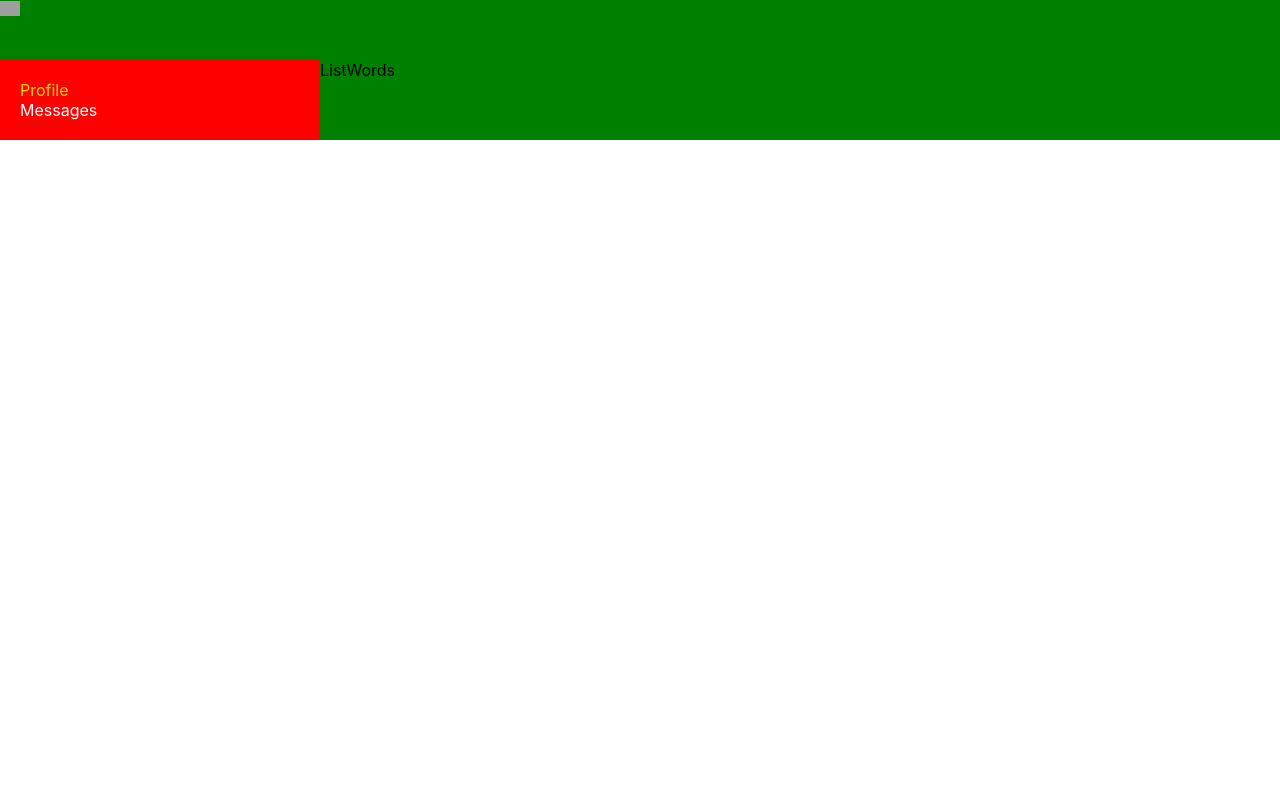
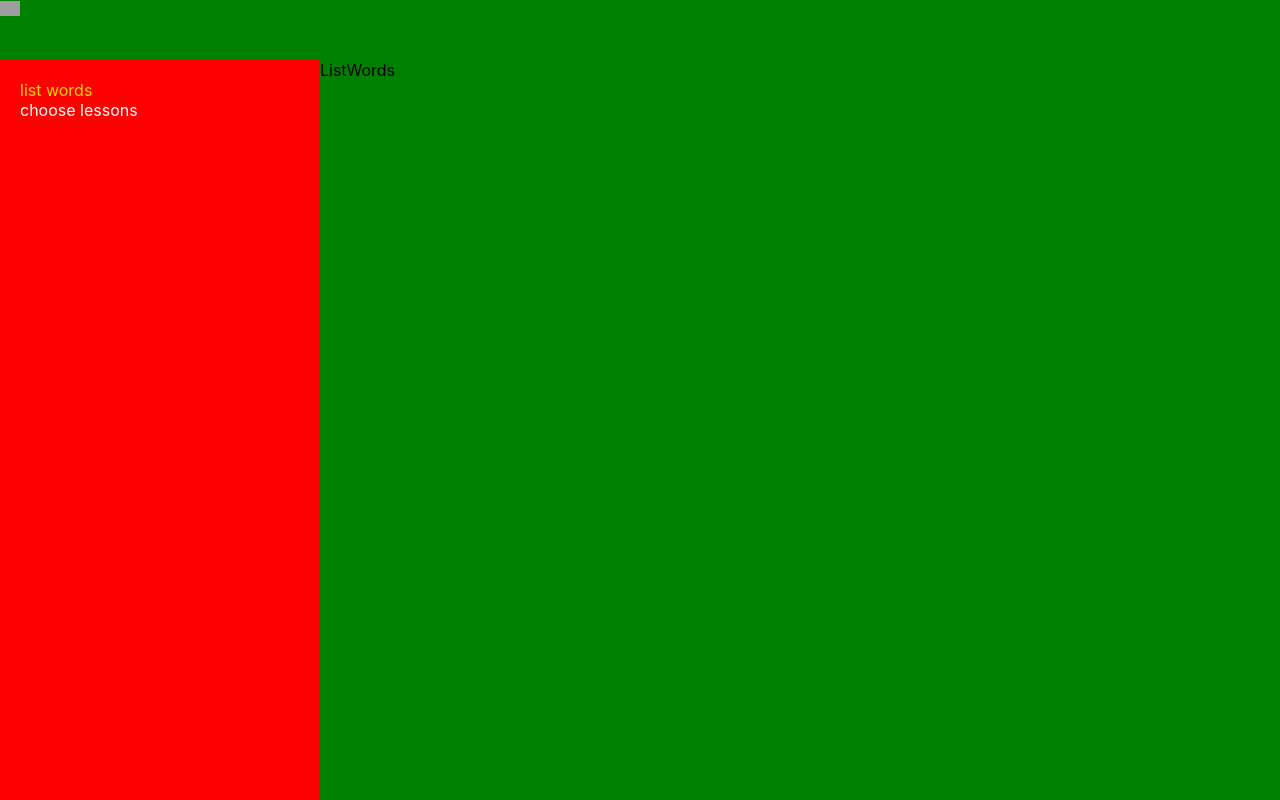
Before and after one commit to vladislav321/english_test_project, a React (Create React App) app: page /listWords in a window 1280 px wide. Built offline with nearby package versions, Linux system fonts and the light colour scheme; no server answers; grey boxes are pictures that could not be loaded.

Commit message:
refactoring

```diff
--- a/src/App.css
+++ b/src/App.css
@@ -3,6 +3,7 @@
   width: 100%;
   max-width: 1920px;
   margin: 0 auto;
+  height: 100vh;
 
   grid-template-areas:
     "h h"
@@ -15,6 +16,7 @@
 
 
 .app-wrapper-content {
+
    grid-area: c;
    background-color: green;
 }
--- a/src/Components/ListWords/ListWords.jsx
+++ b/src/Components/ListWords/ListWords.jsx
@@ -1,7 +1,7 @@
 import React from 'react';
 
 const ListWords = (props) => {
-    debugger;
+
     return(
         <div>ListWords</div>
     );
--- a/src/Components/NavBar/Navbar.jsx
+++ b/src/Components/NavBar/Navbar.jsx
@@ -6,10 +6,10 @@ const Navbar = () =>{
     return(
         <nav className={s.nav}>
         <div className={s.item}>
-          <NavLink to="/listWords" activeClassName={s.active}> Profile </NavLink>
+          <NavLink to="/listWords" activeClassName={s.active}> list words </NavLink>
         </div>
         <div className={s.item}>
-          <NavLink to="/chooseLessons" activeClassName={s.active}> Messages </NavLink>
+          <NavLink to="/chooseLessons" activeClassName={s.active}> choose lessons </NavLink>
         </div>
     </nav>
     );
```
Also changed, not shown: src/Components/ListWords/ListWords.module.css (added).
